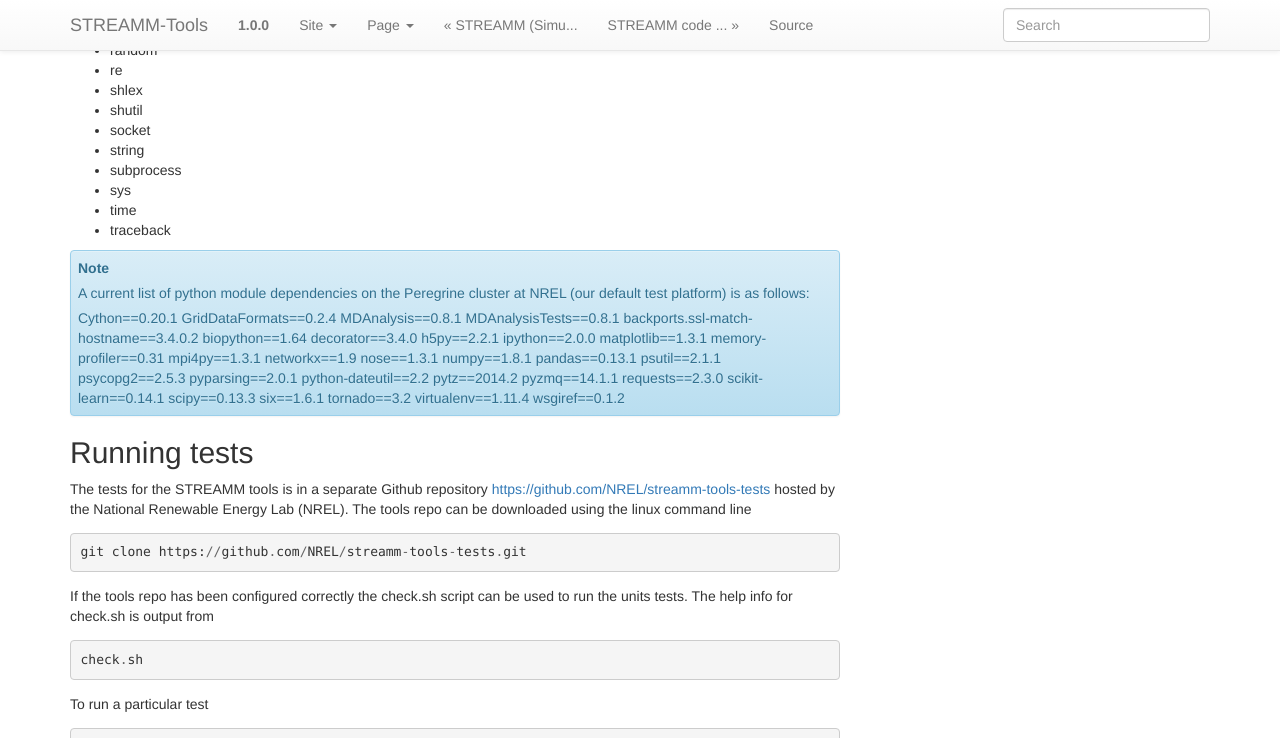
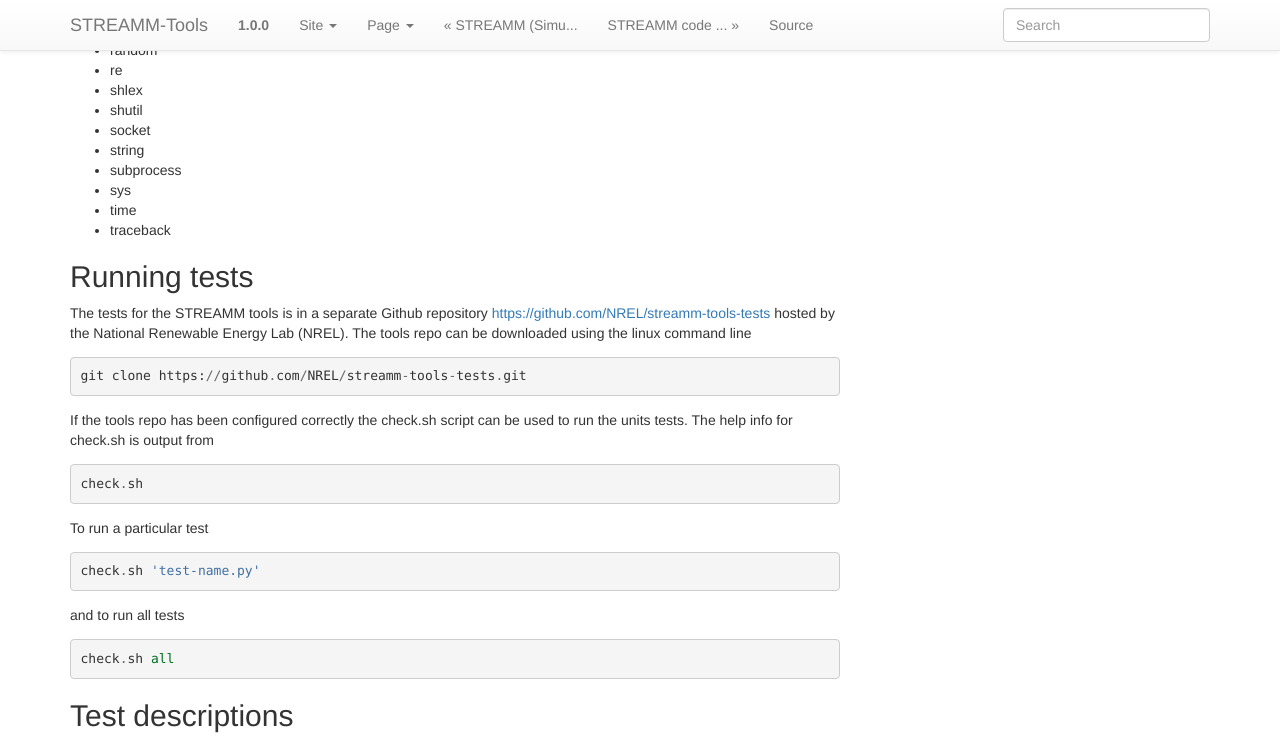
Before and after one commit to NREL/streamm-tools, a Sphinx documentation site: the page built from doc/source/getting_started.rst, in a window 1280 px wide and 900 px high, scrolled down 1472 px, cut to the strip 0-738 px from the top of the window. Built offline with Sphinx 7.4.7, drawn with Linux system fonts in a browser that asks for light colours; pages that are not in the unit, such as notebooks, are missing from menus.

Commit message:
remove note about Peregrine cluster at NREL dependencies as I am do not think this is still valid

```diff
--- a/doc/source/getting_started.rst
+++ b/doc/source/getting_started.rst
@@ -96,43 +96,6 @@
 - sys
 - time
 - traceback
-
-
-
-.. note::
-
- A current list of python module dependencies on the Peregrine cluster at NREL (our default test platform) is as follows:
-
- Cython==0.20.1
- GridDataFormats==0.2.4
- MDAnalysis==0.8.1
- MDAnalysisTests==0.8.1
- backports.ssl-match-hostname==3.4.0.2
- biopython==1.64
- decorator==3.4.0
- h5py==2.2.1
- ipython==2.0.0
- matplotlib==1.3.1
- memory-profiler==0.31
- mpi4py==1.3.1
- networkx==1.9
- nose==1.3.1
- numpy==1.8.1
- pandas==0.13.1
- psutil==2.1.1
- psycopg2==2.5.3
- pyparsing==2.0.1
- python-dateutil==2.2
- pytz==2014.2
- pyzmq==14.1.1
- requests==2.3.0
- scikit-learn==0.14.1
- scipy==0.13.3
- six==1.6.1
- tornado==3.2
- virtualenv==1.11.4
- wsgiref==0.1.2
-
 
 
 
```
